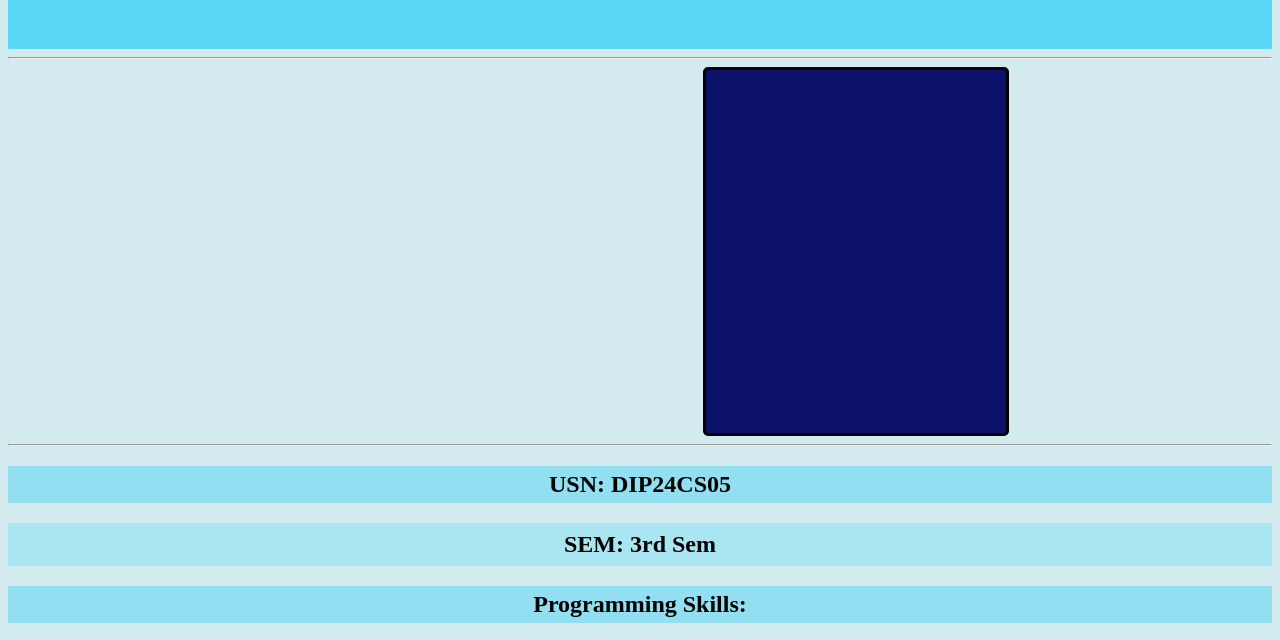
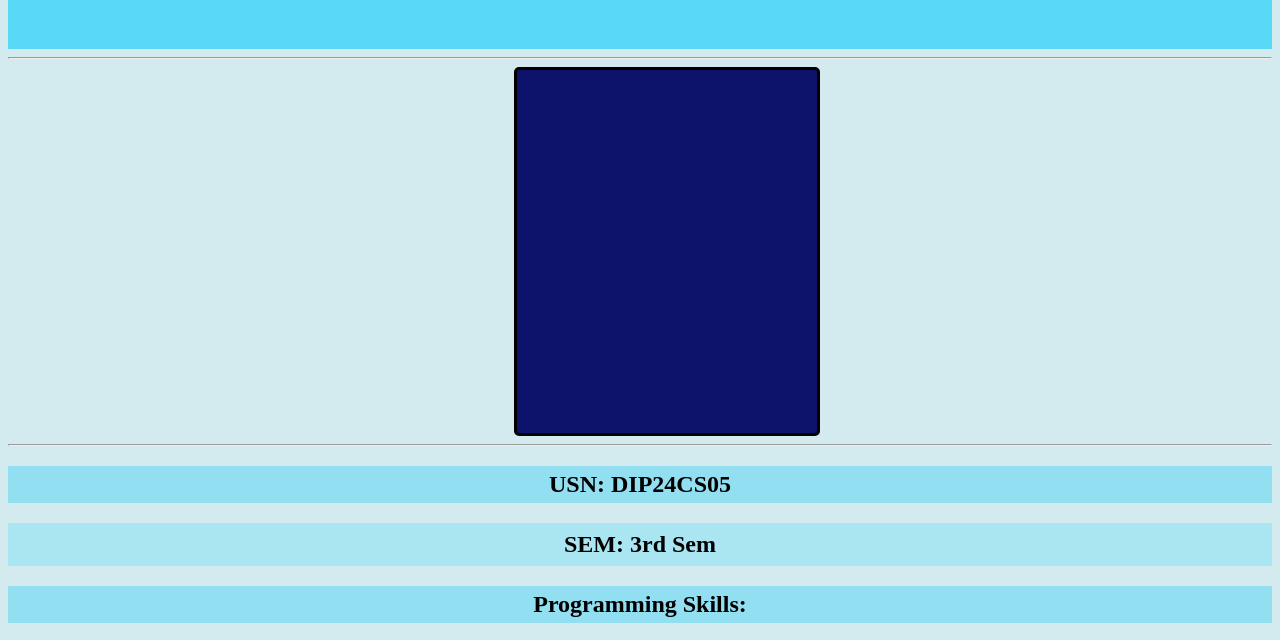
Before and after one commit to anand-tapadiya/FEWDclass, a plain HTML site: page index.html in a window 1280 px wide. Shown: the part 118-758 px from the top of the page. Drawn offline with Linux system fonts and the light colour scheme.

Commit message:
Update style.css

```diff
--- a/style.css
+++ b/style.css
@@ -19,7 +19,7 @@ body{
         border-radius: 5px;
         width: 300px;
         height: 363px;
-        margin-left: 695px;
+        margin-left: 40%;
         object-fit: fill;
     }
     .footer
```
